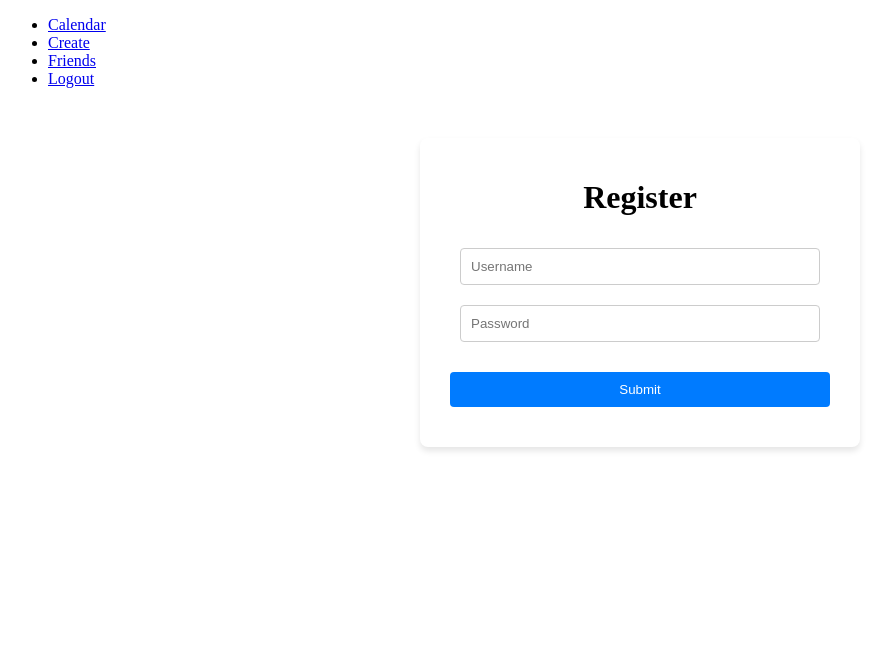
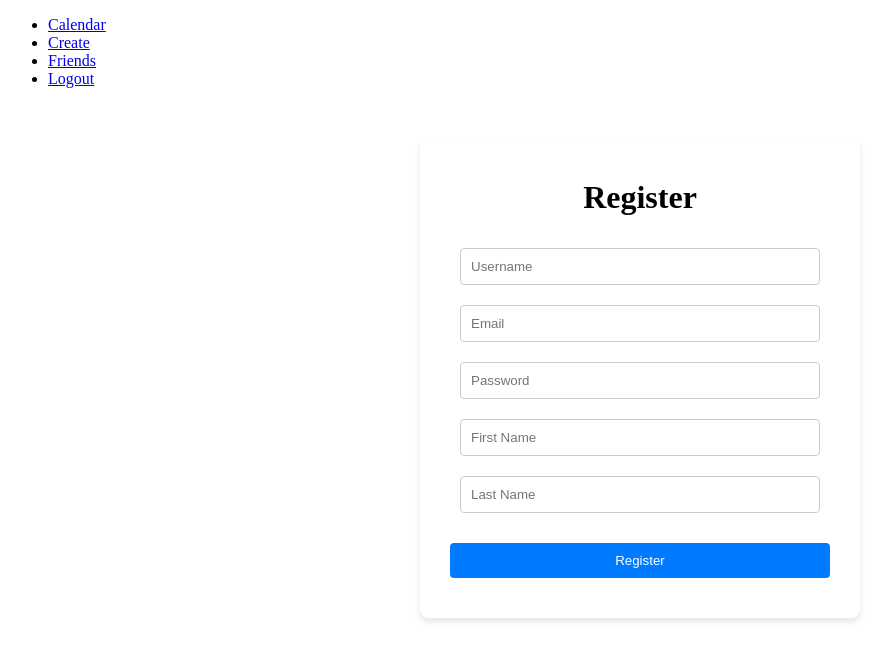
Before and after one commit to mitch-ops/SocialCal, a React (Create React App) app in the folder frontend/: page /register in a window 1280 px wide. Shown: the top 660 px of the page, without its empty margins (0-890 px from the left). Built offline with nearby package versions, Linux system fonts and the light colour scheme.

Commit message:
fix register and login screens to not use form

```diff
--- a/frontend/src/components/Form.jsx
+++ b/frontend/src/components/Form.jsx
@@ -1,67 +1,67 @@
-import { useState } from 'react';
-import api from '../api';
-import { useNavigate } from 'react-router-dom';
-import { ACCESS_TOKEN, REFRESH_TOKEN } from '../constants';
-import '../styles/Form.css';
+// import { useState } from 'react';
+// import api from '../api';
+// import { useNavigate } from 'react-router-dom';
+// import { ACCESS_TOKEN, REFRESH_TOKEN } from '../constants';
+// import '../styles/Form.css';
 
-/**
- * This function has two props, route and method
- * route we want to go to when we submit the form
- * method is registering or loging in depending...
- */
-function Form({ route, method }) {
-    const [username, setUsername] = useState('');
-    const [password, setPassword] = useState('');
-    const [loading, setLoading] = useState(false);
-    const navigate = useNavigate();
+// /**
+//  * This function has two props, route and method
+//  * route we want to go to when we submit the form
+//  * method is registering or loging in depending...
+//  */
+// function Form({ route, method }) {
+//     const [username, setUsername] = useState('');
+//     const [password, setPassword] = useState('');
+//     const [loading, setLoading] = useState(false);
+//     const navigate = useNavigate();
 
-    // name for the title
-    const name = method === 'login' ? 'Login' : 'Register';
+//     // name for the title
+//     const name = method === 'login' ? 'Login' : 'Register';
 
-    const handleSubmit = async (e) => {
-        setLoading(true);
-        // prevents us from submitting the form and reloading the page (removes deafault behavior)
-        e.preventDefault();
+//     const handleSubmit = async (e) => {
+//         setLoading(true);
+//         // prevents us from submitting the form and reloading the page (removes deafault behavior)
+//         e.preventDefault();
 
-        // attempt to send an api call to whatever route this is
-        try {
-            const response = await api.post(route, { username, password });
-            if (method === 'login') {
-                // when using djanogrestframework-simplejwt access and refresh are included by deafault in the schema
-                localStorage.setItem(ACCESS_TOKEN, response.data.access);
-                localStorage.setItem(REFRESH_TOKEN, response.data.refresh);
-                navigate('/calendar');
-            } else {
-                navigate('/login');
-            }
+//         // attempt to send an api call to whatever route this is
+//         try {
+//             const response = await api.post(route, { username, password });
+//             if (method === 'login') {
+//                 // when using djanogrestframework-simplejwt access and refresh are included by deafault in the schema
+//                 localStorage.setItem(ACCESS_TOKEN, response.data.access);
+//                 localStorage.setItem(REFRESH_TOKEN, response.data.refresh);
+//                 navigate('/calendar');
+//             } else {
+//                 navigate('/login');
+//             }
 
-        } catch (error) {
-            alert(error);
-        } finally {
-            setLoading(false);
-        }
-    }
+//         } catch (error) {
+//             alert(error);
+//         } finally {
+//             setLoading(false);
+//         }
+//     }
 
-    return (
-        <form onSubmit={handleSubmit} className='form-container'>
-            <h1>{name}</h1>
-            <input
-                className='form-input'
-                type='text'
-                value={username}
-                onChange={(e) => setUsername(e.target.value)}
-                placeholder='Username'
-            />
-            <input
-                className='form-input'
-                type='password'
-                value={password}
-                onChange={(e) => setPassword(e.target.value)}
-                placeholder='Password'
-            />
-            <button className='form-button' type='submit'>{loading ? 'Loading...' : 'Submit'}</button>
-        </form>
-    );
-}
+//     return (
+//         <form onSubmit={handleSubmit} className='form-container'>
+//             <h1>{name}</h1>
+//             <input
+//                 className='form-input'
+//                 type='text'
+//                 value={username}
+//                 onChange={(e) => setUsername(e.target.value)}
+//                 placeholder='Username'
+//             />
+//             <input
+//                 className='form-input'
+//                 type='password'
+//                 value={password}
+//                 onChange={(e) => setPassword(e.target.value)}
+//                 placeholder='Password'
+//             />
+//             <button className='form-button' type='submit'>{loading ? 'Loading...' : 'Submit'}</button>
+//         </form>
+//     );
+// }
 
-export default Form;
+// export default Form;
--- a/frontend/src/pages/Login.jsx
+++ b/frontend/src/pages/Login.jsx
@@ -1,7 +1,54 @@
-import Form from '../components/Form';
+import { useState } from 'react';
+import { useNavigate } from 'react-router-dom';
+import { ACCESS_TOKEN, REFRESH_TOKEN } from '../constants';
+import '../styles/Form.css';
+import api from '../api';
 
 function Login() {
-    return <Form route='/api/auth/login/' method='register' />
+
+    const [username, setUsername] = useState('');
+    const [password, setPassword] = useState('');
+    const [loading, setLoading] = useState(false);
+    const navigate = useNavigate();
+
+    const handleSubmit = async (e) => {
+        setLoading(true);
+        // prevents us from submitting the form and reloading the page (removes deafault behavior)
+        e.preventDefault();
+
+        // api request for loggin in
+        try {
+            const response = await api.post('./auth/login', { username, password });
+            localStorage.setItem(ACCESS_TOKEN, response.data.access);
+            localStorage.setItem(REFRESH_TOKEN, response.data.refresh);
+            navigate('/calendar');
+        } catch (error) {
+            console.error('Login Failed:', error);
+        } finally {
+            setLoading(false);
+        }
+    }
+
+    return (
+        <form onSubmit={handleSubmit} className='form-container'>
+            <h1>Login</h1>
+            <input
+                className='form-input'
+                type='text'
+                value={username}
+                onChange={(e) => setUsername(e.target.value)}
+                placeholder='Username'
+            />
+            <input
+                className='form-input'
+                type='password'
+                value={password}
+                onChange={(e) => setPassword(e.target.value)}
+                placeholder='Username'
+            />
+            <button className='form-button' type='submit'>{loading ? 'Loading...' : 'Log In'}</button>
+        </form>
+    );
 }
 
 export default Login;
--- a/frontend/src/pages/Register.jsx
+++ b/frontend/src/pages/Register.jsx
@@ -1,7 +1,74 @@
-import Form from '../components/Form';
+import { useState } from 'react';
+import { useNavigate } from 'react-router-dom';
+import api from '../api';
 
 function Register() {
-    return <Form route='/api/auth/register/' method='register' />
+    const [username, setUsername] = useState('');
+    const [password, setPassword] = useState('');
+    const [email, setEmail] = useState('');
+    const [firstName, setFirstName] = useState('');
+    const [lastName, setLastName] = useState('');
+    const [loading, setLoading] = useState(false);
+    const navigate = useNavigate();
+
+    const handleSubmit = async (e) => {
+        setLoading(true);
+        // prevents us from submitting the form and reloading the page (removes deafault behavior)
+        e.preventDafault();
+
+        // api request for registering
+        try {
+            // post it to the backend
+            await api.post('./auth/register', { username, email, password, first_name: firstName, last_name: lastName })
+            navigate('login/');
+        } catch (error) {
+            console.error('Register Failed:', error);
+        } finally {
+            setLoading(false);
+        }
+    }
+
+    return (
+        <form onSubmit={handleSubmit} className='form-container'>
+            <h1>Register</h1>
+            <input
+                className='form-input'
+                type='text'
+                value={username}
+                onChange={(e) => setUsername(e.target.value)}
+                placeholder='Username'
+            />
+            <input
+                className='form-input'
+                type='text'
+                value={email}
+                onChange={(e) => setEmail(e.target.value)}
+                placeholder='Email'
+            />
+            <input
+                className='form-input'
+                type='password'
+                value={[password]}
+                onChange={(e) => setPassword(e.target.value)}
+                placeholder='Password'
+            />
+            <input
+                className='form-input'
+                type='text'
+                value={firstName}
+                onChange={(e) => setFirstName(e.target.value)}
+                placeholder='First Name'
+            />
+            <input
+                className='form-input'
+                type='text'
+                value={lastName}
+                onChange={(e) => setLastName(e.target.value)}
+                placeholder='Last Name'
+            />
+            <button className='form-button' type='submit'>{loading ? 'Loading...' : 'Register'}</button>
+        </form>
+    );
 }
 
 export default Register;
```
